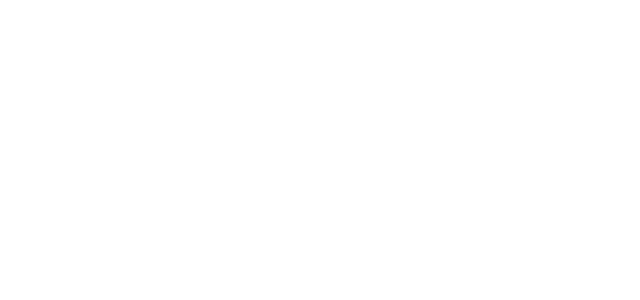
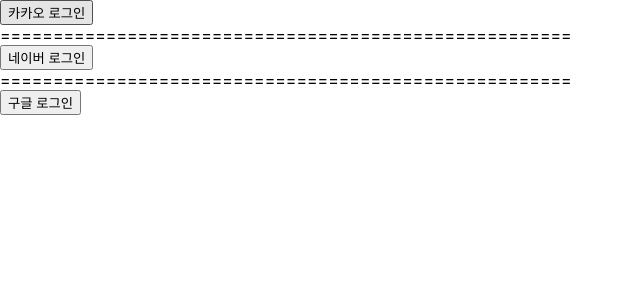
Before and after one commit to JangHyeok2909/highteenday-frontend, a React (Create React App) app: page / in a window 1280 px wide. Before the commit this address had no page. Shown: the top 300 px of the page, without its empty margins (0-640 px from the left). Built offline with nearby package versions, Linux system fonts and the light colour scheme; a small style sheet from the web is missing.

Commit message:
테스트 로그인 버튼 추가

```diff
--- a/src/App.js
+++ b/src/App.js
@@ -2,11 +2,13 @@ import React from 'react';
 import { BrowserRouter as Router, Routes, Route } from 'react-router-dom';
 import WritePostPage from './pages/WritePostPage';
 import PostPage from './pages/PostPage';
+import LoginButton from './components/LoginButton/LoginButton';
 
 function App() {
   return (
     <Router>
       <Routes>
+        <Route path="/" element={<LoginButton />}/>
         <Route path="/post/write" element={<WritePostPage />} />
         <Route path="/post/view" element={<PostPage />} />
       </Routes>
--- /dev/null
+++ b/src/components/LoginButton/LoginButton.jsx
@@ -0,0 +1,28 @@
+import React from "react";
+
+function LoginButton() {
+
+    return(<div>
+        <a href="http://highteenday.duckdns.org/oauth2/authorization/kakao">
+            <button>카카오 로그인</button>
+        </a>
+
+        <br></br>
+
+        ======================================================<br></br>
+
+        <a href="http://highteenday.duckdns.org/oauth2/authorization/naver">
+            <button>네이버 로그인</button>
+        </a>
+
+        <br></br>
+
+        ======================================================<br></br>
+
+        <a href="http://highteenday.duckdns.org/oauth2/authorization/google">
+            <button>구글 로그인</button>
+        </a>
+    </div>);
+}
+
+export default LoginButton;
```
